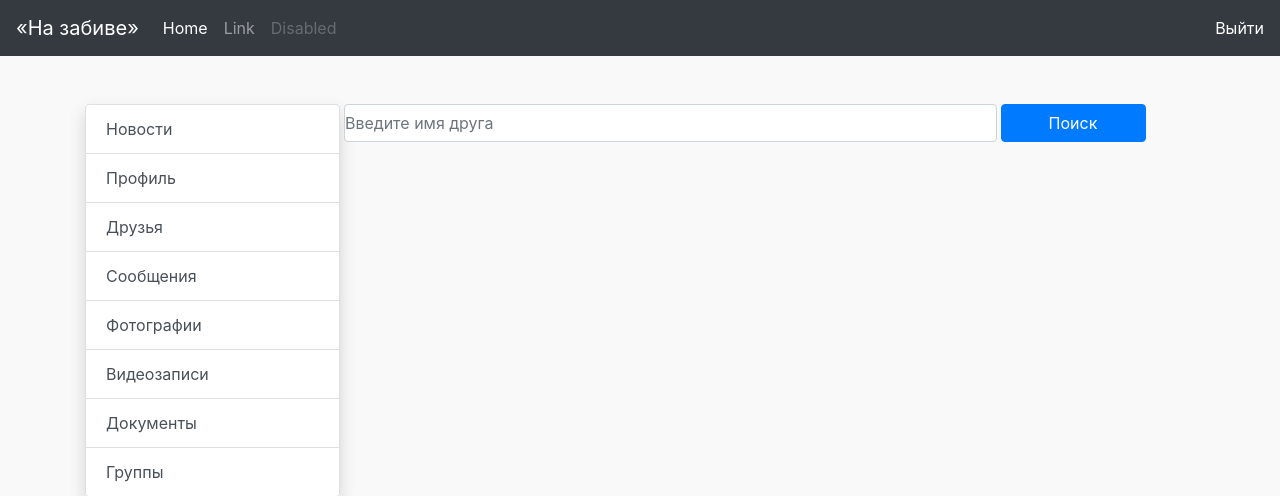
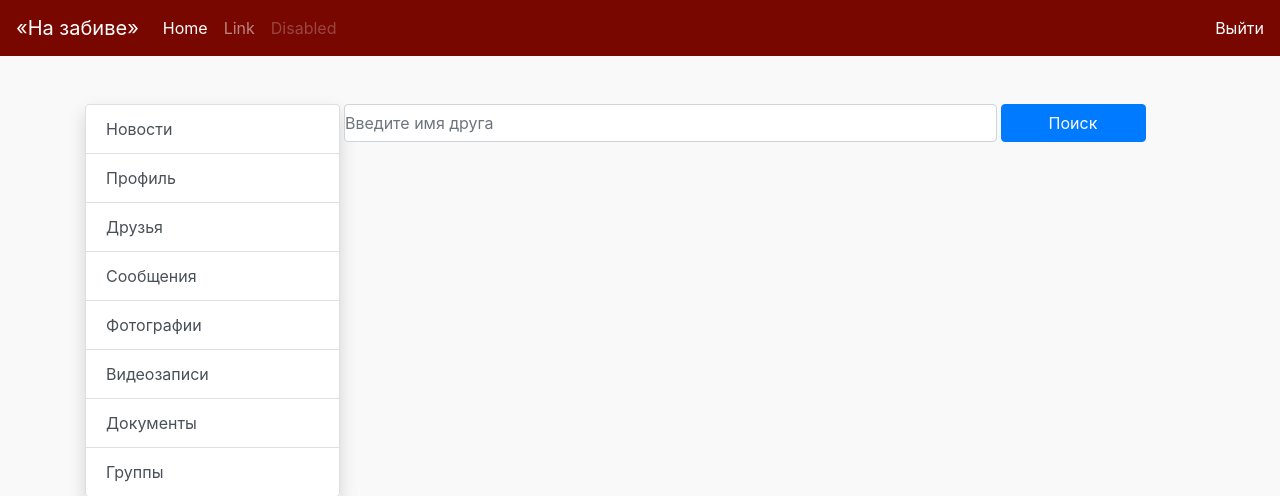
Before and after one commit to PenzaStreetGames/nazabive.com, a Flask app: page /news/ in a window 1280 px wide. Shown: the top 496 px of the page. Run offline with Flask 2, Linux system fonts and the light colour scheme; parts of the project's set-up code (start-up, migrations or seed data) failed here and were passed over; some libraries are stand-ins or nearby versions.

Commit message:
Профиль, кнопки 2

```diff
--- a/zabiv/main.py
+++ b/zabiv/main.py
@@ -135,6 +135,10 @@ def reg():
     }
     return render_template("reg.html", **render_data)
 
+
+@app.route("/profile", methods=['GET', 'POST'])
+def profile_me():
+    return redirect(f"/profile/{session['user_id']}")
 
 @app.route("/profile/<id>", methods=['GET', 'POST'])
 def profile(id):
--- a/zabiv/static/css/main.css
+++ b/zabiv/static/css/main.css
@@ -1,3 +1,7 @@
+.bg-dryandex {
+    background: #780700 !important;
+}
+
 .avatar {
     width: 50px;
     border-radius: 41px;
@@ -23,7 +27,7 @@ body {
 }
 
 .sign_post {
-    width: 20px;
+    width: 33px;
     height: 20px;
 }
 
--- a/zabiv/templates/main.html
+++ b/zabiv/templates/main.html
@@ -16,7 +16,7 @@
     <!-- Custom styles for this template -->
 </head>
 <body>
-<nav class="navbar navbar-expand-md navbar-dark  bg-dark">
+<nav class="navbar navbar-expand-md navbar-dark bg-dryandex">
     <a class="navbar-brand" href="/">&laquo;На забиве&raquo;</a>
     <button class="navbar-toggler" type="button" data-toggle="collapse" data-target="#navbarCollapse"
             aria-controls="navbarCollapse" aria-expanded="false" aria-label="Toggle navigation">
```
Also changed, not shown: zabiv/templates/profile.html (+7 -4 lines), zabiv/static/images/like.png.
